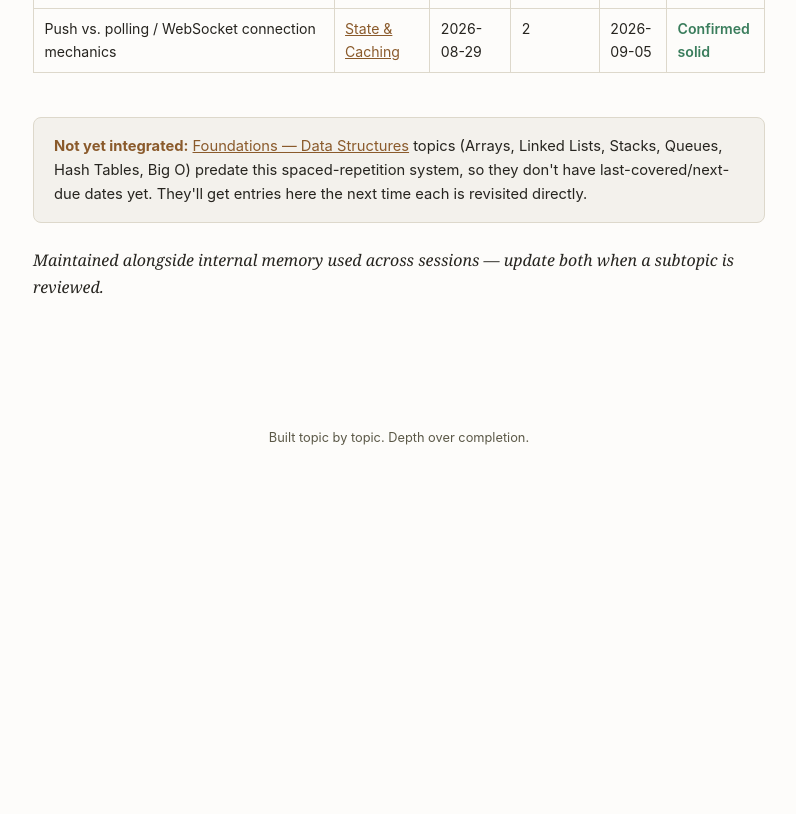
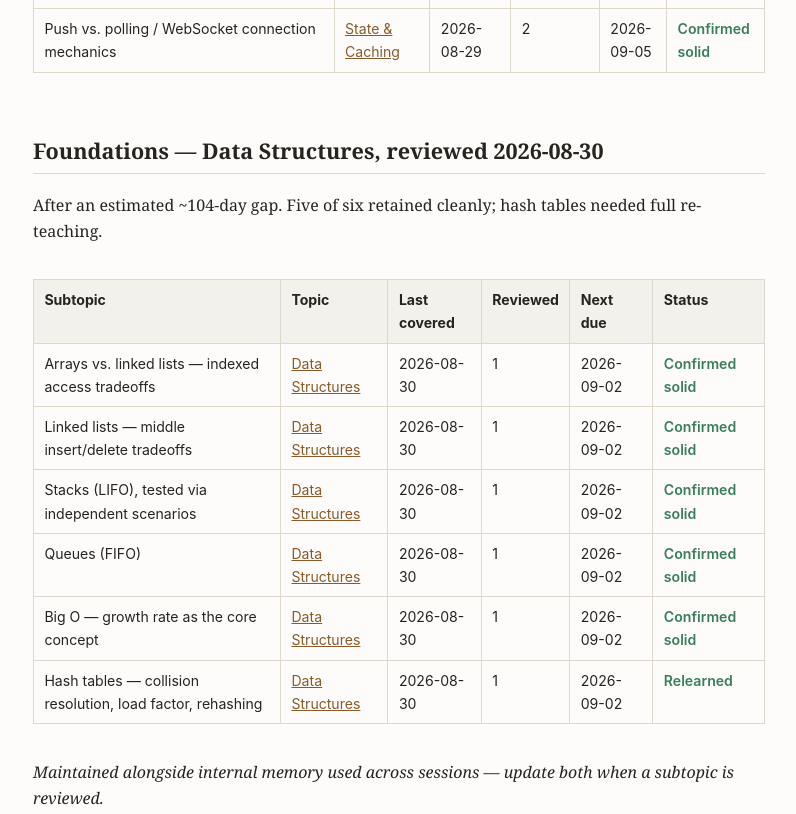
Before and after one commit to craigdsouza/software-engineering-book, a plain HTML site: page review-schedule.html in a window 1280 px wide. Shown: the part 1728-2542 px from the top of the page, without its empty margins (241-1037 px from the left). Before the commit the page ends 2224 px from the top, so only its background shows below. Drawn offline with Linux system fonts and the light colour scheme.

Commit message:
Review Foundations: Data Structures after 104-day gap (5/6 solid, hash tables relearned)

```diff
--- a/review-schedule.html
+++ b/review-schedule.html
@@ -134,8 +134,48 @@
   </table>
   </div>
 
-  <div class="callout">
-    <strong>Not yet integrated:</strong> <a href="foundations/data-structures.html">Foundations — Data Structures</a> topics (Arrays, Linked Lists, Stacks, Queues, Hash Tables, Big O) predate this spaced-repetition system, so they don't have last-covered/next-due dates yet. They'll get entries here the next time each is revisited directly.
+  <h2>Foundations — Data Structures, reviewed 2026-08-30</h2>
+  <p>After an estimated ~104-day gap. Five of six retained cleanly; hash tables needed full re-teaching.</p>
+  <div class="table-scroll">
+  <table>
+    <tr><th>Subtopic</th><th>Topic</th><th>Last covered</th><th>Reviewed</th><th>Next due</th><th>Status</th></tr>
+    <tr>
+      <td>Arrays vs. linked lists — indexed access tradeoffs</td>
+      <td><a href="foundations/data-structures.html">Data Structures</a></td>
+      <td>2026-08-30</td><td>1</td><td>2026-09-02</td>
+      <td><span class="status-solid">Confirmed solid</span></td>
+    </tr>
+    <tr>
+      <td>Linked lists — middle insert/delete tradeoffs</td>
+      <td><a href="foundations/data-structures.html">Data Structures</a></td>
+      <td>2026-08-30</td><td>1</td><td>2026-09-02</td>
+      <td><span class="status-solid">Confirmed solid</span></td>
+    </tr>
+    <tr>
+      <td>Stacks (LIFO), tested via independent scenarios</td>
+      <td><a href="foundations/data-structures.html">Data Structures</a></td>
+      <td>2026-08-30</td><td>1</td><td>2026-09-02</td>
+      <td><span class="status-solid">Confirmed solid</span></td>
+    </tr>
+    <tr>
+      <td>Queues (FIFO)</td>
+      <td><a href="foundations/data-structures.html">Data Structures</a></td>
+      <td>2026-08-30</td><td>1</td><td>2026-09-02</td>
+      <td><span class="status-solid">Confirmed solid</span></td>
+    </tr>
+    <tr>
+      <td>Big O — growth rate as the core concept</td>
+      <td><a href="foundations/data-structures.html">Data Structures</a></td>
+      <td>2026-08-30</td><td>1</td><td>2026-09-02</td>
+      <td><span class="status-solid">Confirmed solid</span></td>
+    </tr>
+    <tr>
+      <td>Hash tables — collision resolution, load factor, rehashing</td>
+      <td><a href="foundations/data-structures.html">Data Structures</a></td>
+      <td>2026-08-30</td><td>1</td><td>2026-09-02</td>
+      <td><span class="status-fresh">Relearned</span></td>
+    </tr>
+  </table>
   </div>
 
   <p><em>Maintained alongside internal memory used across sessions — update both when a subtopic is reviewed.</em></p>
```
Also changed, not shown: foundations/data-structures.html (+15 -2 lines).
